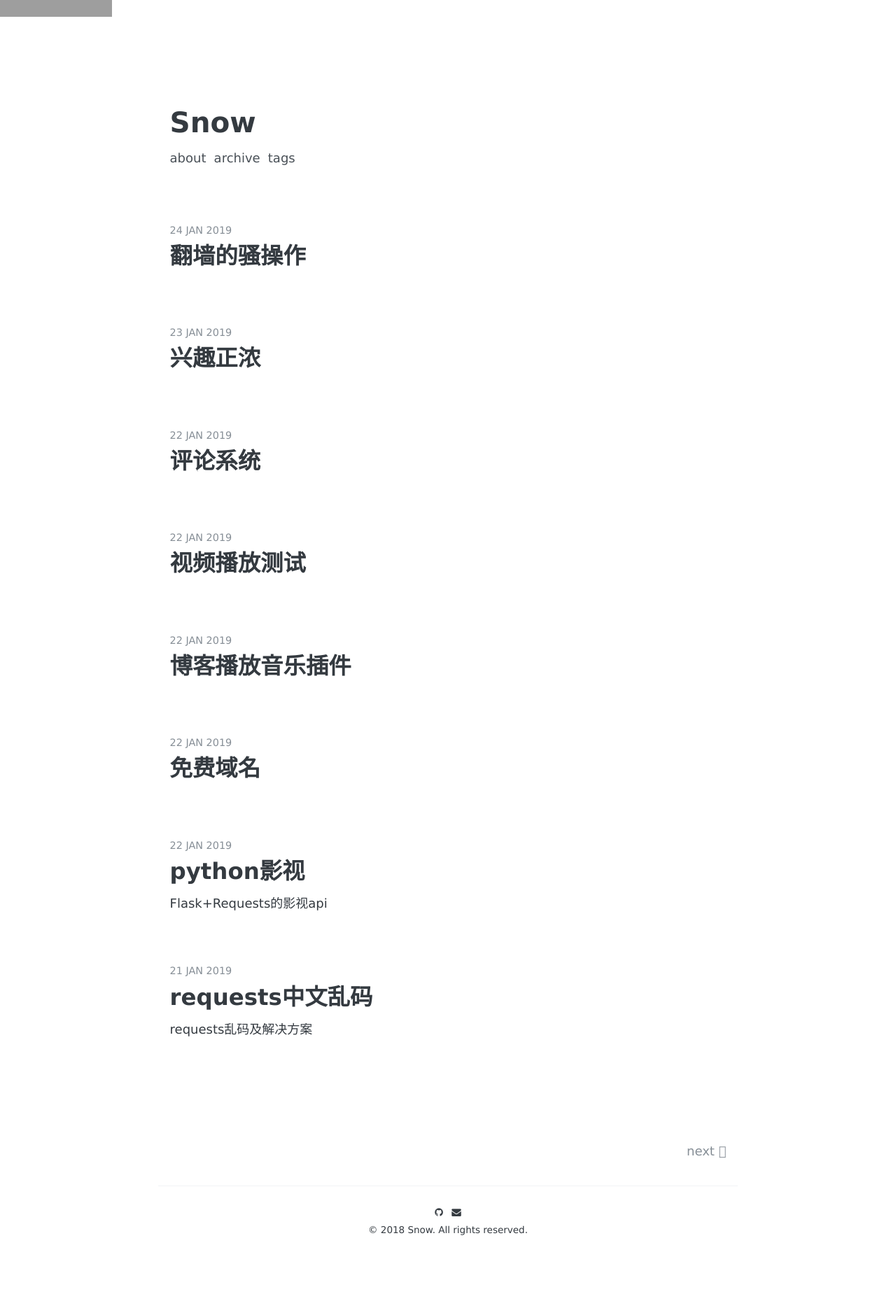
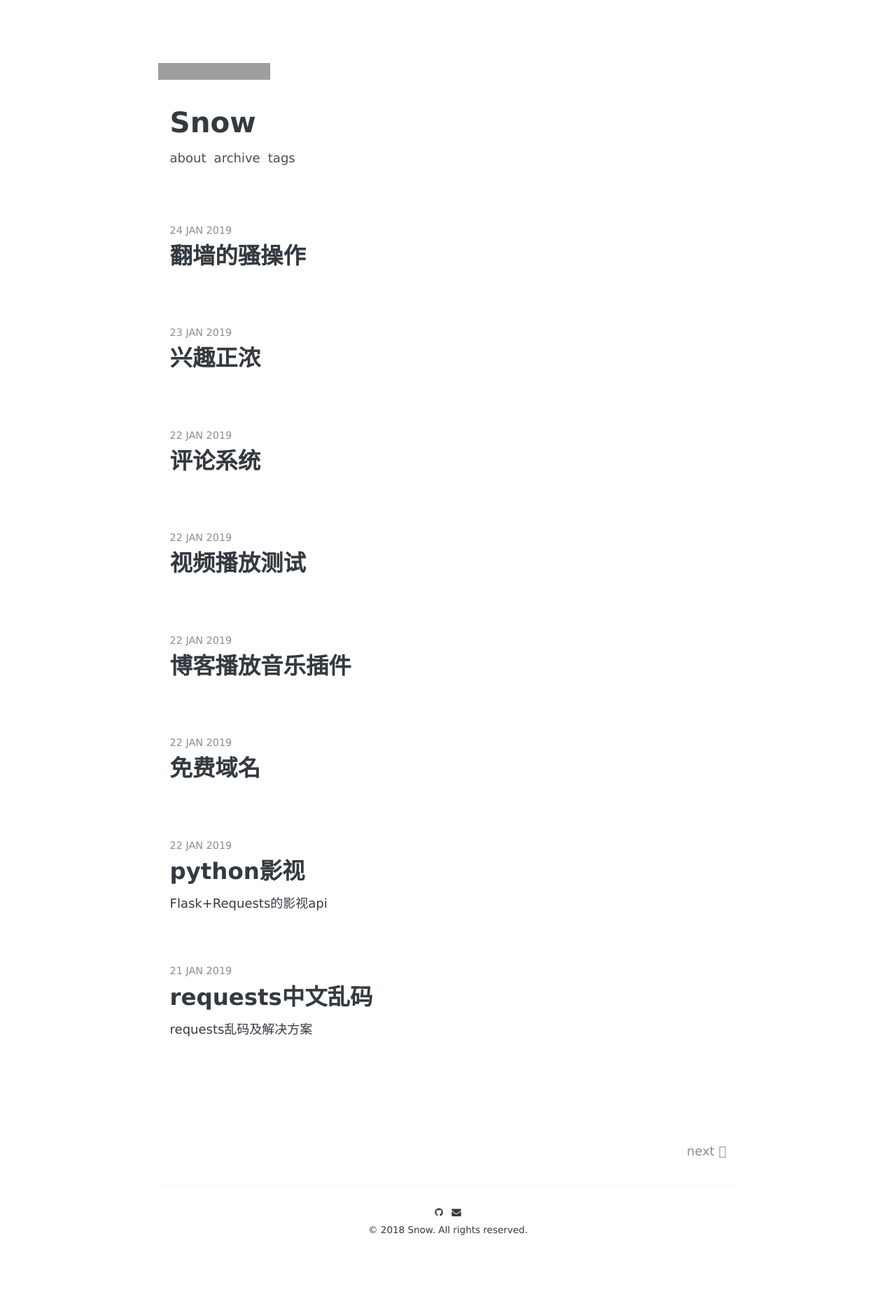
Before and after one commit to hkslover/hkslover.github.io, a Jekyll site: the page built from index.html, in a window 1280 px wide. Shown: the whole page at 70% size. Built offline with Jekyll 4.4.1, drawn with Linux system fonts in a browser that asks for light colours; some web fonts are replaced; the list of posts is cut into pages by our own code; grey boxes are pictures that could not be loaded.

Commit message:
Update default.html

```diff
--- a/_layouts/default.html
+++ b/_layouts/default.html
@@ -1,9 +1,10 @@
 <!DOCTYPE html>
 <html lang="en">
 {% include head.html %}
-{% include tianqi.html %}
+
 <body>
   <div class="content-container">
+    {% include tianqi.html %}
 
     {{ content }}
     {% include footer.html %}
```
